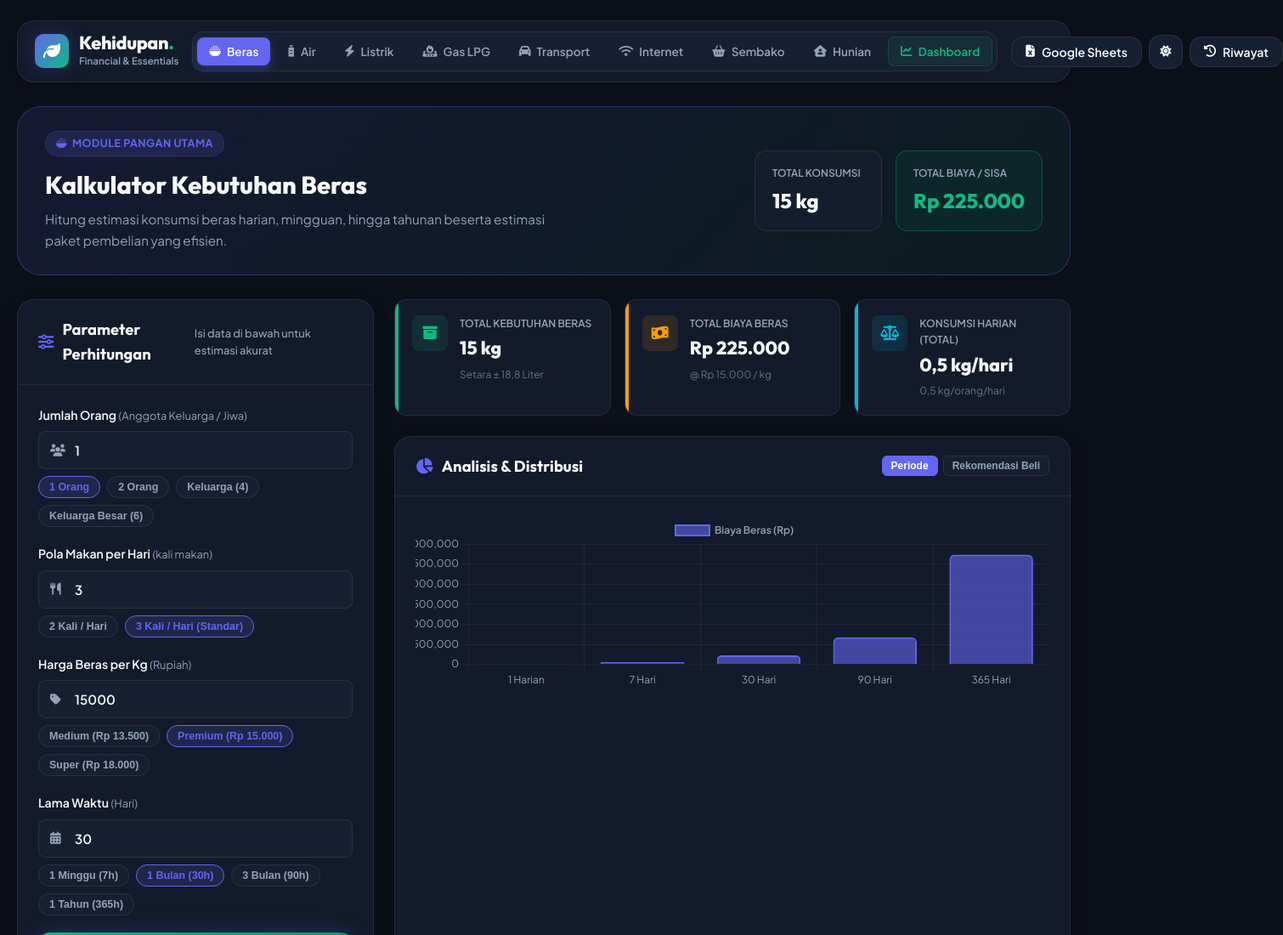
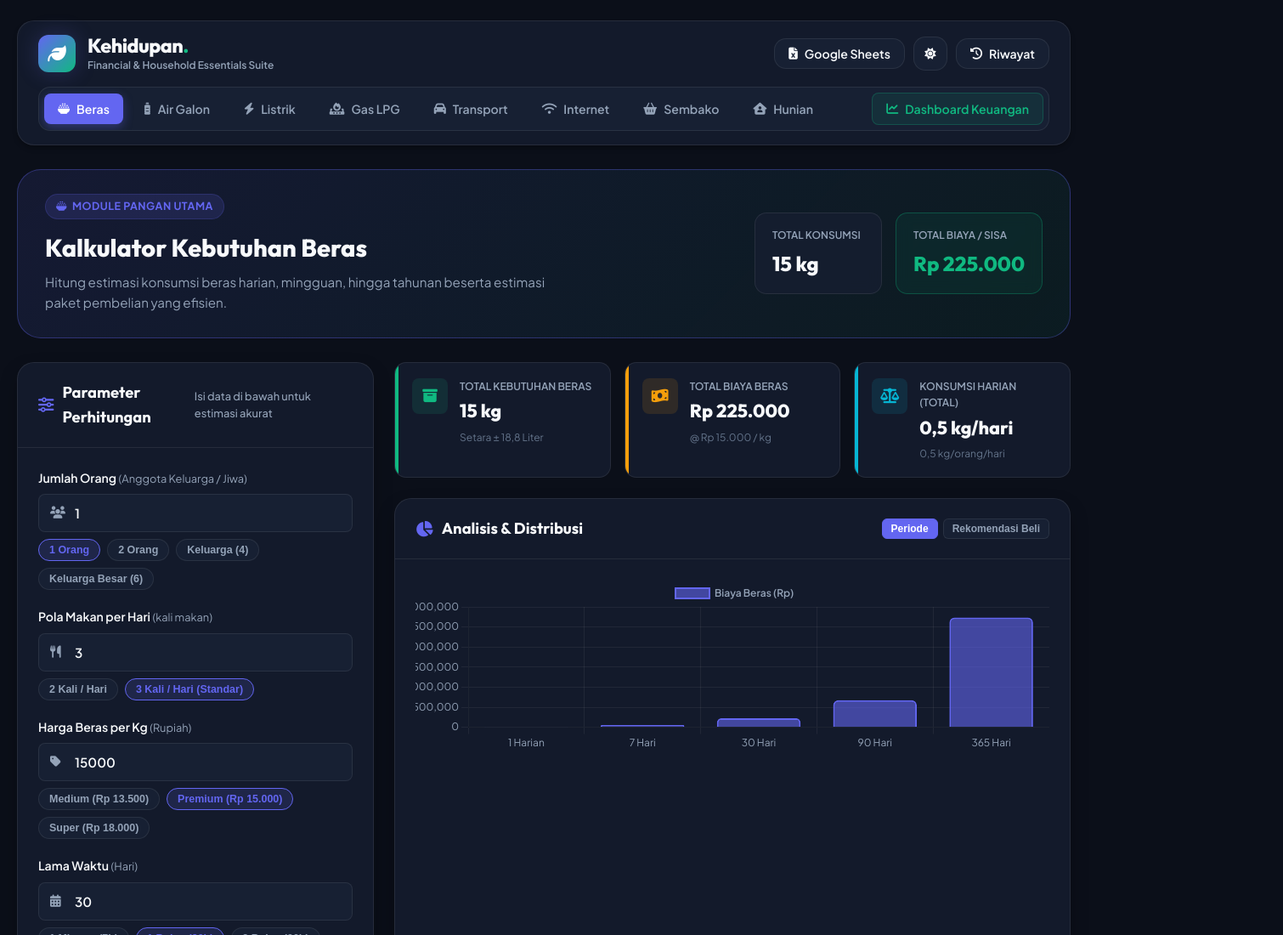
Before and after one commit to riyandimuhamad/kehidupan, a website with bundled scripts: page index.html in a window 1280 px wide. Shown: the top 1100 px of the page at 85% size, 1510 px wide, since content can reach past the window. Built offline with nearby package versions, Linux system fonts and the light colour scheme.

Commit message:
style: restructure app header into clean 2-row layout to prevent tab overlap

```diff
--- a/css/styles.css
+++ b/css/styles.css
@@ -99,43 +99,50 @@ body {
 /* Header & Navigation */
 .app-header {
   display: flex;
-  align-items: center;
-  justify-content: space-between;
+  flex-direction: column;
   gap: 16px;
   background: var(--bg-card);
   backdrop-filter: blur(16px);
   border: 1px solid var(--border-color);
   border-radius: var(--radius-lg);
-  padding: 12px 20px;
+  padding: 16px 24px;
   margin-bottom: 28px;
   box-shadow: var(--shadow-sm);
+}
+
+.header-top {
+  display: flex;
+  align-items: center;
+  justify-content: space-between;
+  gap: 20px;
+  width: 100%;
 }
 
 .brand-container {
   display: flex;
   align-items: center;
-  gap: 12px;
+  gap: 14px;
   flex-shrink: 0;
 }
 
 .brand-icon {
-  width: 40px;
-  height: 40px;
+  width: 44px;
+  height: 44px;
   background: linear-gradient(135deg, var(--primary), var(--accent-emerald));
-  border-radius: 10px;
+  border-radius: 12px;
   display: flex;
   align-items: center;
   justify-content: center;
   color: #fff;
-  font-size: 1.25rem;
+  font-size: 1.35rem;
   box-shadow: var(--shadow-glow);
 }
 
 .brand-text h1 {
   font-family: var(--font-heading);
-  font-size: 1.35rem;
+  font-size: 1.45rem;
   font-weight: 800;
-  letter-spacing: -0.4px;
+  letter-spacing: -0.5px;
   line-height: 1.1;
   color: var(--text-main);
 }
@@ -145,37 +152,51 @@ body {
 }
 
 .brand-text p {
-  font-size: 0.72rem;
+  font-size: 0.75rem;
   color: var(--text-muted);
   font-weight: 600;
+}
+
+/* Header Bottom Nav Row */
+.header-nav {
+  width: 100%;
 }
 
 /* Nav Tabs */
 .nav-tabs {
   display: flex;
   align-items: center;
-  gap: 6px;
+  gap: 8px;
   background: var(--bg-input);
-  padding: 5px;
+  padding: 6px;
   border-radius: var(--radius-md);
   border: 1px solid var(--border-color);
+  overflow-x: auto;
+  scrollbar-width: none; /* Firefox */
+  -ms-overflow-style: none; /* IE and Edge */
+}
+
+.nav-tabs::-webkit-scrollbar {
+  display: none; /* Chrome, Safari, Opera */
 }
 
 .nav-btn {
   display: flex;
   align-items: center;
-  gap: 7px;
-  padding: 8px 14px;
+  justify-content: center;
+  gap: 8px;
+  padding: 9px 16px;
   border: none;
   background: transparent;
   color: var(--text-muted);
   font-family: var(--font-body);
-  font-size: 0.85rem;
+  font-size: 0.88rem;
   font-weight: 600;
   border-radius: var(--radius-sm);
   cursor: pointer;
   transition: var(--transition);
   white-space: nowrap;
+  flex-shrink: 0;
 }
 
 .nav-btn span {
@@ -200,12 +221,13 @@ body.dark-mode .nav-btn:hover {
 /* Dashboard Special Button Style */
 .nav-btn.dashboard-btn {
   color: var(--accent-emerald);
-  background: rgba(16, 185, 129, 0.08);
-  border: 1px solid rgba(16, 185, 129, 0.2);
+  background: rgba(16, 185, 129, 0.1);
+  border: 1px solid rgba(16, 185, 129, 0.25);
+  margin-left: auto;
 }
 
 .nav-btn.dashboard-btn:hover {
-  background: rgba(16, 185, 129, 0.15);
+  background: rgba(16, 185, 129, 0.18);
 }
 
 .nav-btn.dashboard-btn.active {
@@ -219,18 +241,18 @@ body.dark-mode .nav-btn:hover {
 .header-actions {
   display: flex;
   align-items: center;
-  gap: 8px;
+  gap: 10px;
   flex-shrink: 0;
 }
 
 .sheets-btn {
   color: var(--accent-emerald);
-  border-color: rgba(16, 185, 129, 0.25);
-  background: rgba(16, 185, 129, 0.06);
+  border-color: rgba(16, 185, 129, 0.3);
+  background: rgba(16, 185, 129, 0.08);
 }
 
 .sheets-btn:hover {
-  background: rgba(16, 185, 129, 0.12);
+  background: rgba(16, 185, 129, 0.15);
   border-color: var(--accent-emerald);
 }
 
--- a/index.html
+++ b/index.html
@@ -22,18 +22,37 @@
 <body class="dark-mode">
   <div class="app-container">
 
-    <!-- Sidebar / Navigation Header -->
+    <!-- Navigation Header -->
     <header class="app-header">
+      <!-- Top Row: Brand & Global Actions -->
+      <div class="header-top">
         <div class="brand-container">
           <div class="brand-icon">
             <i class="fa-solid fa-leaf"></i>
           </div>
           <div class="brand-text">
             <h1>Kehidupan<span class="dot">.</span></h1>
-          <p>Financial & Essentials</p>
+            <p>Financial & Household Essentials Suite</p>
           </div>
         </div>
 
+        <div class="header-actions">
+          <button id="sheetsModalBtn" class="secondary-btn sheets-btn" title="Integrasi Google Sheets API">
+            <i class="fa-solid fa-file-excel"></i>
+            <span>Google Sheets</span>
+          </button>
+          <button id="themeToggleBtn" class="icon-btn" title="Ganti Tema">
+            <i class="fa-solid fa-sun"></i>
+          </button>
+          <button id="historyBtn" class="secondary-btn">
+            <i class="fa-solid fa-clock-rotate-left"></i>
+            <span>Riwayat</span>
+          </button>
+        </div>
+      </div>
+
+      <!-- Bottom Row: Dedicated Module Tabs -->
+      <div class="header-nav">
         <nav class="nav-tabs" id="navTabs">
           <button class="nav-btn active" data-module="beras">
             <i class="fa-solid fa-bowl-rice"></i>
@@ -41,7 +60,7 @@
           </button>
           <button class="nav-btn" data-module="air">
             <i class="fa-solid fa-bottle-water"></i>
-          <span>Air</span>
+            <span>Air Galon</span>
           </button>
           <button class="nav-btn" data-module="listrik">
             <i class="fa-solid fa-bolt"></i>
@@ -69,22 +88,9 @@
           </button>
           <button class="nav-btn dashboard-btn" data-module="dashboard">
             <i class="fa-solid fa-chart-line"></i>
-          <span>Dashboard</span>
+            <span>Dashboard Keuangan</span>
           </button>
         </nav>
-
-      <div class="header-actions">
-        <button id="sheetsModalBtn" class="secondary-btn sheets-btn" title="Integrasi Google Sheets API">
-          <i class="fa-solid fa-file-excel"></i>
-          <span>Google Sheets</span>
-        </button>
-        <button id="themeToggleBtn" class="icon-btn" title="Ganti Tema">
-          <i class="fa-solid fa-sun"></i>
-        </button>
-        <button id="historyBtn" class="secondary-btn">
-          <i class="fa-solid fa-clock-rotate-left"></i>
-          <span>Riwayat</span>
-        </button>
       </div>
     </header>
 
```
Lines whose indentation alone changed are shown as unchanged.
